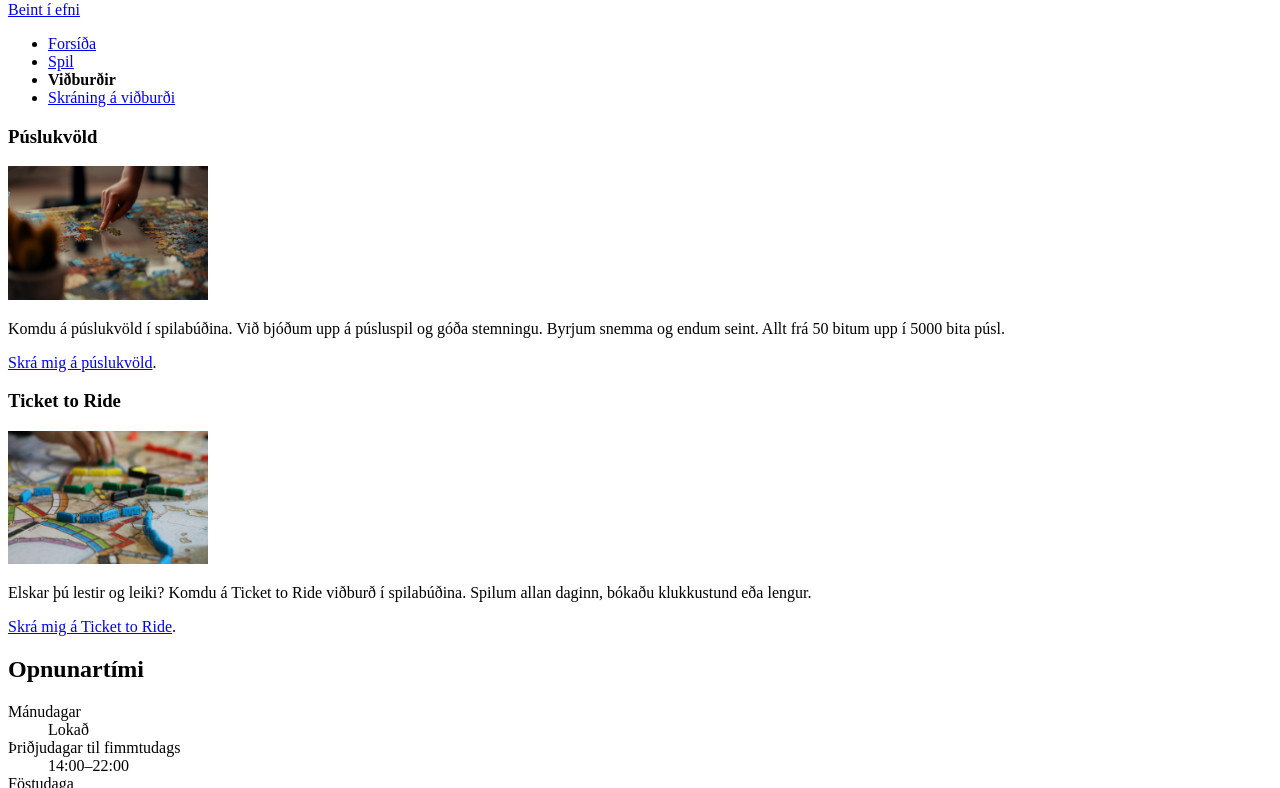
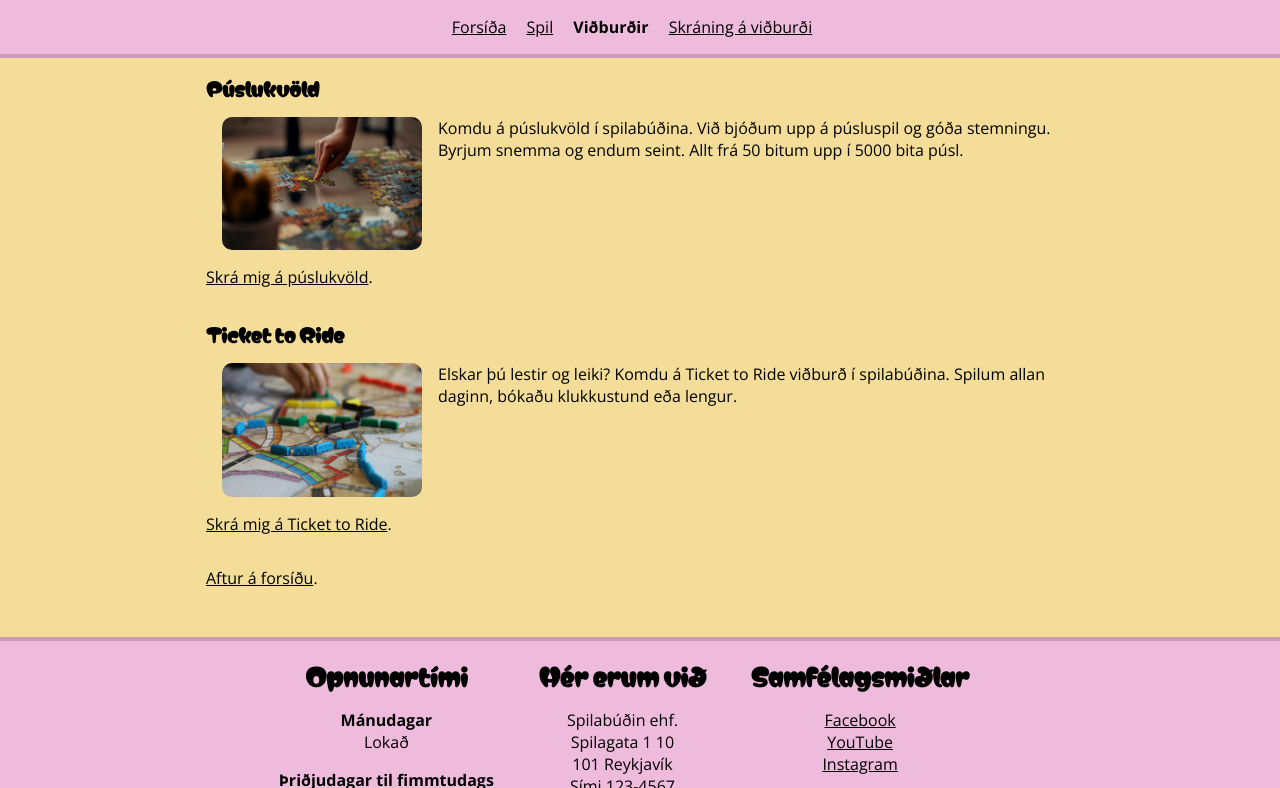
Before and after one commit to Minerva0110/verkefni-6, a plain HTML site: page sidur/vidburdir.html in a window 1280 px wide. Shown: the part 79-867 px from the top of the page. Drawn offline with Linux system fonts and the light colour scheme.

Commit message:
sýnilausn á verkefni 3

```diff
--- a/sidur/vidburdir.html
+++ b/sidur/vidburdir.html
@@ -2,26 +2,26 @@
 <html lang="is">
 
 <head>
+  <link rel="stylesheet" href="../styles.css">
   <meta charset="utf-8">
   <title>Spilabúðin—Viðburðir</title>
-  <meta name="description"
-    content="Næstu viðburðir hjá Spilabúðinni.">
+  <meta name="description" content="Næstu viðburðir hjá Spilabúðinni.">
   <meta property="og:title" content="Spilabúðin">
-  <meta property="og:description"
-    content="Næstu viðburðir hjá Spilabúðinni.">
+  <meta property="og:description" content="Næstu viðburðir hjá Spilabúðinni.">
   <meta property="og:image" content="./myndir/sharing.jpg">
 </head>
 
 <body>
+  <div class="wrapper">
     <header>
       <h1>Spilabúðin—Viðburðir</h1>
     </header>
 
-  <p><a href="#efni">Beint í efni</a></p>
+    <p class="sr-only"><a href="#efni">Beint í efni</a></p>
 
     <nav>
       <ul>
-      <li><a href="./index.html">Forsíða</a></li>
+        <li><a href="../index.html">Forsíða</a></li>
         <li><a href="./spil.html">Spil</a></li>
         <li><strong>Viðburðir</strong></li>
         <li><a href="./skraning.html">Skráning á viðburði</a></li>
@@ -29,19 +29,30 @@
     </nav>
 
     <main id="efni">
-    <section>
-      <h3>Púslukvöld</h3>
-      <img src="../myndir/puzzle.jpg" alt="Mynd af borði með hálfkláruðu púsluspili, hönd bendir á stakt púsl." width="200">
-      <p>Komdu á púslukvöld í spilabúðina. Við bjóðum upp á púsluspil og góða stemningu. Byrjum snemma og endum seint. Allt frá 50 bitum upp í 5000 bita púsl.</p>
-      <p><a href="./skraning.html">Skrá mig á púslukvöld</a>.</p>
+      <section class="event">
+        <h3 class="title">Púslukvöld</h3>
+        <div class="content">
+          <img src="../myndir/puzzle.jpg" alt="Mynd af borði með hálfkláruðu púsluspili, hönd bendir á stakt púsl."
+            width="200">
+          <p>Komdu á púslukvöld í spilabúðina. Við bjóðum upp á púsluspil og góða stemningu. Byrjum snemma og endum
+            seint.
+            Allt frá 50 bitum upp í 5000 bita púsl.</p>
+        </div>
+        <p class="register"><a href="./skraning.html">Skrá mig á púslukvöld</a>.</p>
       </section>
 
-    <section>
-      <h3>Ticket to Ride</h3>
-      <img src="../myndir/ticket-to-ride.jpg" alt="Mynd af spilaborði Ticket to Ride, hönd setur niður lestarvagn." width="200">
-      <p>Elskar þú lestir og leiki? Komdu á Ticket to Ride viðburð í spilabúðina. Spilum allan daginn, bókaðu klukkustund eða lengur.</p>
-      <p><a href="./skraning.html">Skrá mig á Ticket to Ride</a>.</p>
+      <section class="event">
+        <h3 class="title">Ticket to Ride</h3>
+        <div class="content">
+          <img src="../myndir/ticket-to-ride.jpg" alt="Mynd af spilaborði Ticket to Ride, hönd setur niður lestarvagn."
+            width="200">
+          <p>Elskar þú lestir og leiki? Komdu á Ticket to Ride viðburð í spilabúðina. Spilum allan daginn, bókaðu
+            klukkustund eða lengur.</p>
+        </div>
+        <p class="register"><a href="./skraning.html">Skrá mig á Ticket to Ride</a>.</p>
       </section>
+
+      <p class="back"><a href="../index.html">Aftur á forsíðu</a>.</p>
     </main>
 
     <footer>
@@ -83,6 +94,7 @@
         </ul>
       </section>
     </footer>
+  </div>
 </body>
 
 </html>
--- /dev/null
+++ b/styles.css
@@ -0,0 +1,307 @@
+/* Setjum inn „reset“ sem fjarlægir margin og padding af öllu */
+* {
+  margin: 0;
+  padding: 0;
+}
+
+/* Reiknum stærð á öllum boxum sem border-box */
+html {
+  box-sizing: border-box;
+}
+/* og látum erfast á allt */
+*,
+*:before,
+*:after {
+  box-sizing: inherit;
+}
+
+/* hjálpar class sem felur sjónrænt en skjálesarar lesa */
+.sr-only:not(:focus):not(:active) {
+  clip: rect(0 0 0 0);
+  clip-path: inset(50%);
+  height: 1px;
+  overflow: hidden;
+  position: absolute;
+  white-space: nowrap;
+  width: 1px;
+}
+
+/* Almennt */
+
+/** Letur og stærðir **/
+
+/*** Grunnstærð er 16px ***/
+html {
+  font-size: 16px;
+}
+
+/*** Leturgerðir sem við sækjum úr fonts/ möppu ***/
+@font-face {
+  font-family: 'Matemasie-Regular';
+  font-style: normal;
+  font-weight: 400;
+  src: url('./fonts/Matemasie-Regular.ttf') format('woff2');
+}
+
+@font-face {
+  font-family: 'Open Sans';
+  font-style: normal;
+  font-weight: 400;
+  src: url('./fonts/OpenSans-VariableFont_wdth\,wght.ttf') format('woff2');
+}
+
+@font-face {
+  font-family: 'Open Sans';
+  font-weight: 700;
+  src: url('./fonts/OpenSans-VariableFont_wdth\,wght.ttf') format('woff2');
+}
+
+/*** Allt meginmál notar open sans ***/
+html,
+input,
+select,
+button {
+  font-family: 'Open Sans', Arial, Helvetica, sans-serif;
+}
+
+/*** Allar fyrirsagnir nota Matemasie regular ***/
+h1,
+h2,
+h3,
+legend {
+  font-family: 'Matemasie-Regular', 'Comic Sans MS', cursive;
+}
+
+/** Lætur myndir aldrei taka meira pláss en foreldri skilgreinir **/
+img {
+  max-width: 100%;
+}
+
+/** Litur á hlekkjum erfist frá foreldri **/
+a {
+  color: inherit;
+}
+
+/** „Til baka á forsíðu“ hlekkur **/
+.back {
+  margin-top: 1em;
+}
+
+/**
+ * Eftirfarandi setur upp grunn umbrot (layout) síðu með flexbox.
+ * Við förum yfir flexbox í viku 4 en þangað til er hægt að nota þetta
+ * sem grunn og án breytinga.
+ * Athugið að til þess að þetta virki þar að setja <div class="wrapper"> utan um allt efni
+ * innan <body>.
+ */
+.wrapper {
+  display: flex;
+  flex-direction: column;
+  width: 100%;
+  min-height: 100vh;
+
+  background-color: #f3dd99;
+}
+
+.wrapper main {
+  flex: 1;
+}
+
+/* Það sem fylgir er tillaga að uppbyggingu á selectorum fyrir verkefnið */
+
+/** Haus á síðum **/
+
+header {
+  padding: 1em 1.5em;
+  background-color: #cc99bb;
+  text-align: center;
+}
+
+/** Valmynd **/
+
+nav {
+  margin-bottom: 1rem;
+  padding: 1rem;
+  border-bottom: 4px solid #cc99bb;
+
+  background-color: #eebbdd;
+}
+
+nav ul {
+  list-style: none;
+  text-align: center;
+}
+
+nav ul li {
+  display: inline-block;
+  margin-right: 1rem;
+}
+
+/** Meginmál og efni forsíðu **/
+
+main {
+  margin: 0 auto 2em auto;
+  padding-left: 1rem;
+  padding-right: 1rem;
+  width: 100%;
+  max-width: 900px;
+}
+
+main p,
+main section {
+  margin-bottom: 1rem;
+}
+
+main img {
+  float: right;
+  margin-left: 1rem;
+  margin-bottom: 1rem;
+  max-width: 300px;
+  border-radius: 10px;
+}
+
+/** Fótur **/
+
+footer {
+  padding: 1rem;
+  border-top: 4px solid #cc99bb;
+  background-color: #eebbdd;
+  text-align: center;
+}
+
+footer > section {
+  display: inline-block;
+  vertical-align: top;
+  max-width: 250px;
+  margin-right: 2em;
+}
+
+footer ul {
+  list-style: none;
+}
+
+footer h2 {
+  margin-bottom: 1rem;
+}
+
+/*** Opnunartími ***/
+
+dt {
+  font-weight: bold;
+}
+
+dd {
+  margin-bottom: 1rem;
+}
+
+/** Spilasíða, töflustílar **/
+
+table {
+  margin-bottom: 1rem;
+  border-spacing: 0;
+}
+
+table th,
+table td {
+  padding: 0.5rem;
+  text-align: left;
+}
+
+table tr th:first-child,
+table tr td:first-child {
+  border-top-left-radius: 5px;
+  border-bottom-left-radius: 5px;
+}
+
+table tr th:last-child,
+table tr td:last-child {
+  border-top-right-radius: 5px;
+  border-bottom-right-radius: 5px;
+}
+
+table tbody tr:nth-child(2n + 1) {
+  background-color: #eebbdd;
+}
+
+table img {
+  width: 100%;
+  min-width: 200px;
+}
+
+table td:last-child {
+  white-space: nowrap;
+}
+
+/** Viðburðir **/
+
+.event {
+  clear: left;
+
+  width: 100%;
+  margin-bottom: 2rem;
+}
+
+.event .title {
+  margin-bottom: 1rem;
+}
+
+.event .content {
+  width: 100%;
+}
+
+.event img {
+  float: left;
+
+  margin-right: 1rem;
+  margin-bottom: 1rem;
+}
+
+.event .register {
+  clear: both;
+}
+
+/** Skráningarform **/
+
+fieldset {
+  margin-bottom: 1rem;
+  border: 0;
+}
+
+fieldset legend {
+  margin-bottom: 1rem;
+  font-size: 1.5rem;
+}
+
+fieldset div {
+  width: 100%;
+  max-width: 400px;
+  margin-bottom: 1rem;
+}
+
+fieldset div label {
+  display: block;
+}
+
+fieldset input,
+fieldset select,
+fieldset textarea {
+  padding: 0.5rem;
+  width: 100%;
+  border: 1px solid #000000;
+
+  background-color: #ffffff;
+}
+
+fieldset input[type='checkbox'] {
+  display: inline-block;
+  margin-right: 0.5rem;
+  width: auto;
+}
+
+form button {
+  display: inline-block;
+  padding: 0.5rem 1rem;
+  border-radius: 5px;
+  border-width: 1px;
+  background-color: #eebbdd;
+}
```
Also changed, not shown: index.html (+8 -3 lines), sidur/skraning.html (+6 -2 lines), sidur/spil.html (+23 -19 lines), fonts/Matemasie-Regular.ttf (added), fonts/OpenSans-VariableFont_wdth,wght.ttf (added), readme.md. Lines whose indentation alone changed are shown as unchanged.
